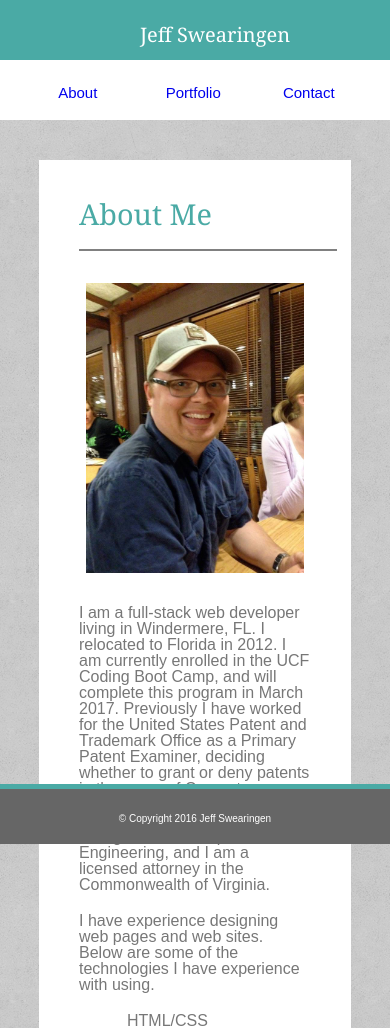
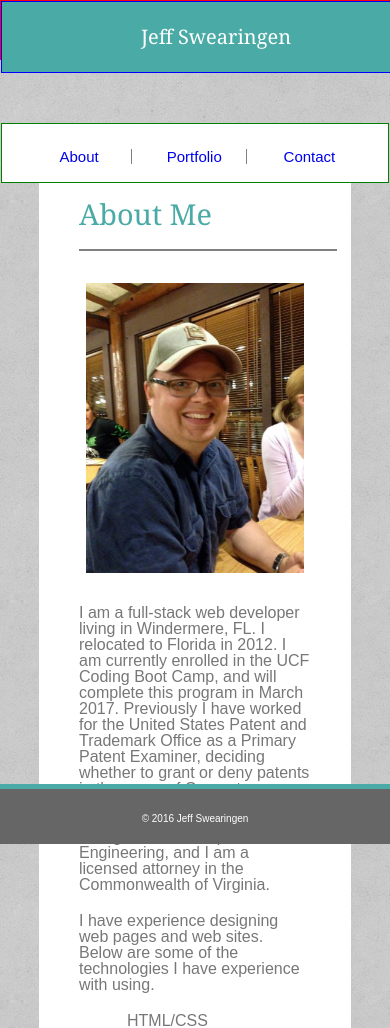
Before and after one commit to jeffswearingen/Responsive-Portfolio, a PHP site: page / in a window 390 px wide. Shown: the top 1028 px of the page. Run offline with PHP 8.4, Linux system fonts and the light colour scheme.

Commit message:
modify css to fix responsive navbar

```diff
--- a/assets/css/style.css
+++ b/assets/css/style.css
@@ -38,6 +38,7 @@ h1 {
 	box-sizing: border-box;
 	position: fixed;
 	top: 0;
+	border: 1px solid red;
 }
 
 .logo {
@@ -46,41 +47,53 @@ h1 {
 	padding: 20px;
 	text-align: center;
 	font-size: 20px;
-	width: 150px;
-	margin-left: 120px;
+	width: 15%;
+	margin-left: 10%;
+	display: inline-block;
+	float: left;
+	border: 1px solid blue;
 }
 
 .smallnav {
 	box-sizing: border-box;
-	width: 310px;
+	width: 35%;
 	height: 60px;
-	margin-left: 830px;
+/*	margin-left: 830px; */
 	padding: 20px;
-	position: relative;
+	float: right;
 	bottom: 60px;
 	font-size: 15px;
+	display: inline-block;
+	border: 1px solid green;
 }
 
 .smallnav a {
 	text-decoration: none;
+
 }
 
 .smallnav .about {
 	width: 30%;
 	margin: 1.5%;
 	float: left;
+	display: inline-block;
+	text-align: center;
 }
 
 .smallnav .portfolio {
 	width: 30%;
 	margin: 1.5%;
 	float: left;
+	display: inline-block;
+	text-align: center;
 }
 
 .smallnav .contact {
 	width: 30%;
 	margin: 1.5%;
 	float: left;
+	display: inline-block;
+	text-align: center;
 }
 
 .page-header {
@@ -98,7 +111,7 @@ h1 {
 	float: left;
 	margin-top: 80px;
 	margin-bottom: 80px;
-	margin-left: 120px;
+	margin-left: 10%;
 	padding: 20px;
 
 }
@@ -276,7 +289,13 @@ h1 {
 	float: right;
 	margin-left: 40px;
 }
+.about {
+	border-right: 1px solid gray;
+}
 
+.portfolio {
+	border-right: 1px solid gray;
+}
 /*
   =====================================
   Media Queries
@@ -291,18 +310,21 @@ h1 {
 	}
 
 	.navbar .logo {
-		margin-left: 2%;
+		margin-left: 10%;
+		display: inline-block;
+		font-size: 1em;
 	}
 
 	.navbar .smallnav {
-		width: 70%;
+		width: 45%;
 		margin-top: 0px;
-		margin-left: 650px;
-		float: left;
+/*		margin-left: ; */
+		float: right;
+		display: inline-block;
 
 	}
 	.smallnav .about {
-		width: 10%;
+		width: 30%;
 		margin: 1.5%;
 		margin-left: 1.5%;
 		float: left;
@@ -310,7 +332,7 @@ h1 {
 	}
 
 	.smallnav .portfolio {
-		width: 10%;
+		width: 30%;
 		margin: 1.5%;
 		margin-left: 1.5%;
 		float: left;
@@ -318,7 +340,7 @@ h1 {
 	}
 
 	.smallnav .contact {
-		width: 10%;
+		width: 30%;
 		margin: 1.5%;
 		margin-left: 1.5%;
 		float: left;
@@ -326,7 +348,7 @@ h1 {
 	}
 
 	.maincontent {
-		width: 40%;
+		width: 70%;
 		margin-left: 15%;
 
 	}
--- a/contact.html
+++ b/contact.html
@@ -58,7 +58,7 @@
 		<footer class="fixed-footer">
 			<div class="footer-line"></div>
 			<!-- footer -->
-			<h6 class="other-fonts">&copy; Copyright 2016 Jeff Swearingen</h6>
+			<h6 class="other-fonts">&copy; 2016 Jeff Swearingen</h6>
 		</footer>
 
 	</body>
--- a/index.html
+++ b/index.html
@@ -82,7 +82,7 @@
 		<footer class="fixed-footer">
 			<div class="footer-line"></div>
 			<!-- footer -->
-			<h6 class="other-fonts">&copy; Copyright 2016 Jeff Swearingen</h6>
+			<h6 class="other-fonts">&copy; 2016 Jeff Swearingen</h6>
 		</footer>
 	</body>
 </html>
--- a/portfolio.html
+++ b/portfolio.html
@@ -75,7 +75,7 @@
 		<footer class="fixed-footer">
 			<div class="footer-line"></div>
 			<!-- footer -->
-			<h6 class="other-fonts">&copy; Copyright 2016 Jeff Swearingen</h6>
+			<h6 class="other-fonts">&copy; 2016 Jeff Swearingen</h6>
 		</footer>
 
 
```
